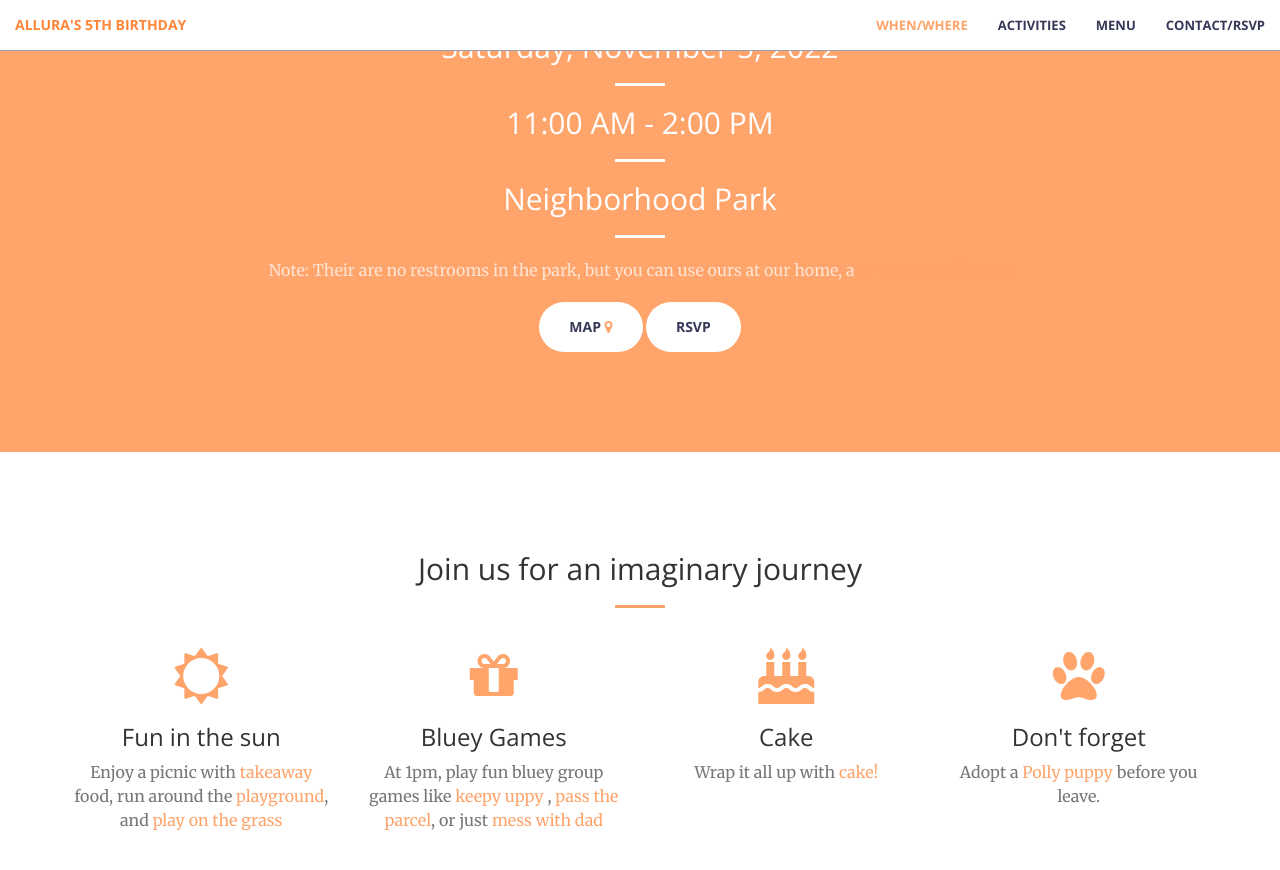
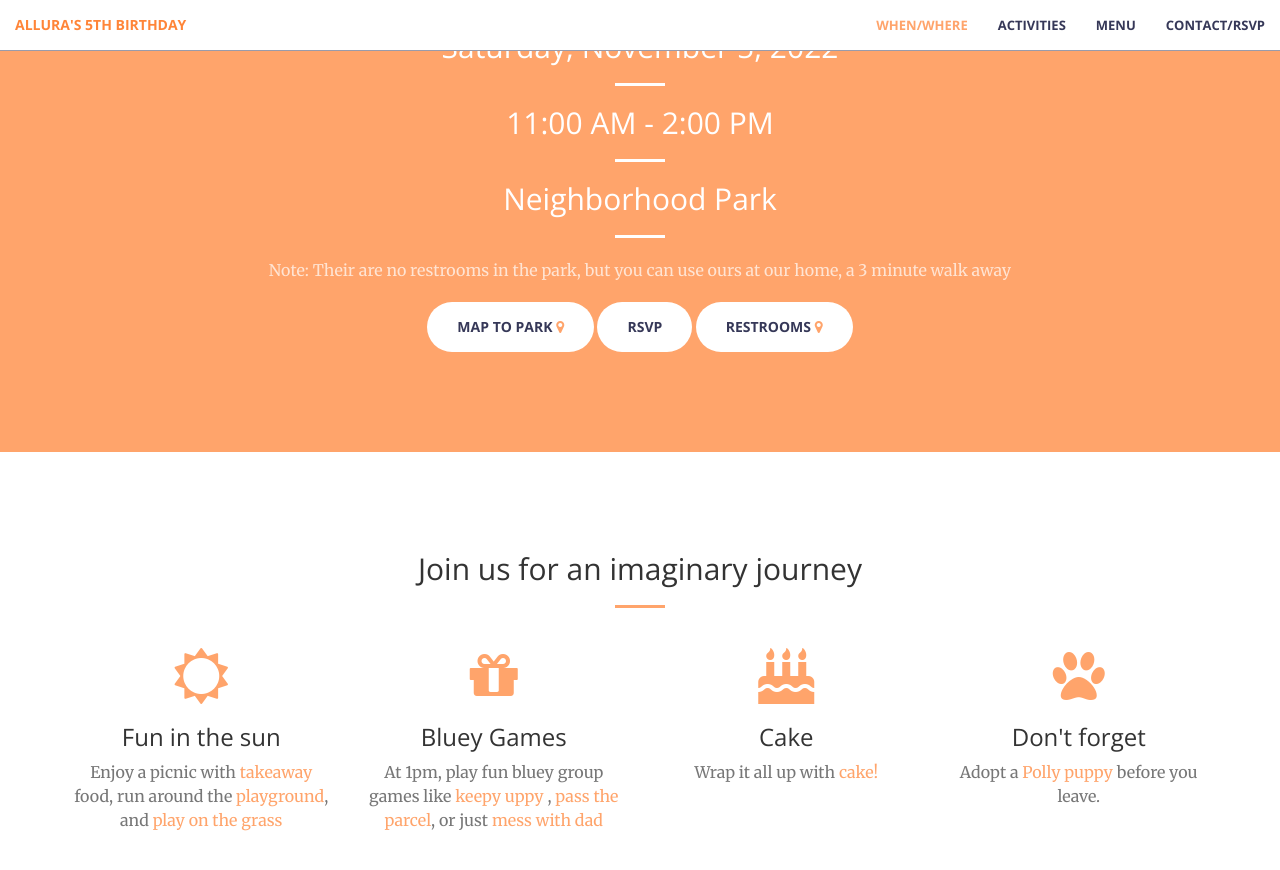
Before and after one commit to vutang50/pages-allura-bday-2022, a Jekyll site: the page built from index.html, in a window 1280 px wide and 900 px high, scrolled down 970 px. Shown: the top 870 px of the window. Built offline with Jekyll 4.4.1, drawn with Linux system fonts in a browser that asks for light colours.

Commit message:
Update restroom map

```diff
--- a/_includes/call-to-action.html
+++ b/_includes/call-to-action.html
@@ -8,9 +8,10 @@
                 <hr class="light">
                 <h2 class="section-heading">Neighborhood Park</h2>
                 <hr class="light">
-                <p class="text-faded">Note: Their are no restrooms in the park,  but you can use ours at our home, a <a href="https://maps.app.goo.gl/pSCp9MruXaHwbQqs6">3 minute walk away </a></p>
-                <a href="https://maps.app.goo.gl/VApA7UD2BfKkBrXcA" class="btn btn-default btn-xl">Map <i class="fa  fa-map-marker text-primary"></i></a>
+                <p class="text-faded">Note: Their are no restrooms in the park,  but you can use ours at our home, a 3 minute walk away </p>
+                <a href="https://maps.app.goo.gl/VApA7UD2BfKkBrXcA" class="btn btn-default btn-xl">Map to Park <i class="fa  fa-map-marker text-primary"></i></a>
                 <a href="#contact" class="btn btn-default btn-xl wow tada">RSVP</a>
+                <a href="https://maps.app.goo.gl/pSCp9MruXaHwbQqs6" class="btn btn-default btn-xl">Restrooms <i class="fa  fa-map-marker text-primary"></i></a>
             </div>
         </div>
     </div>
```
